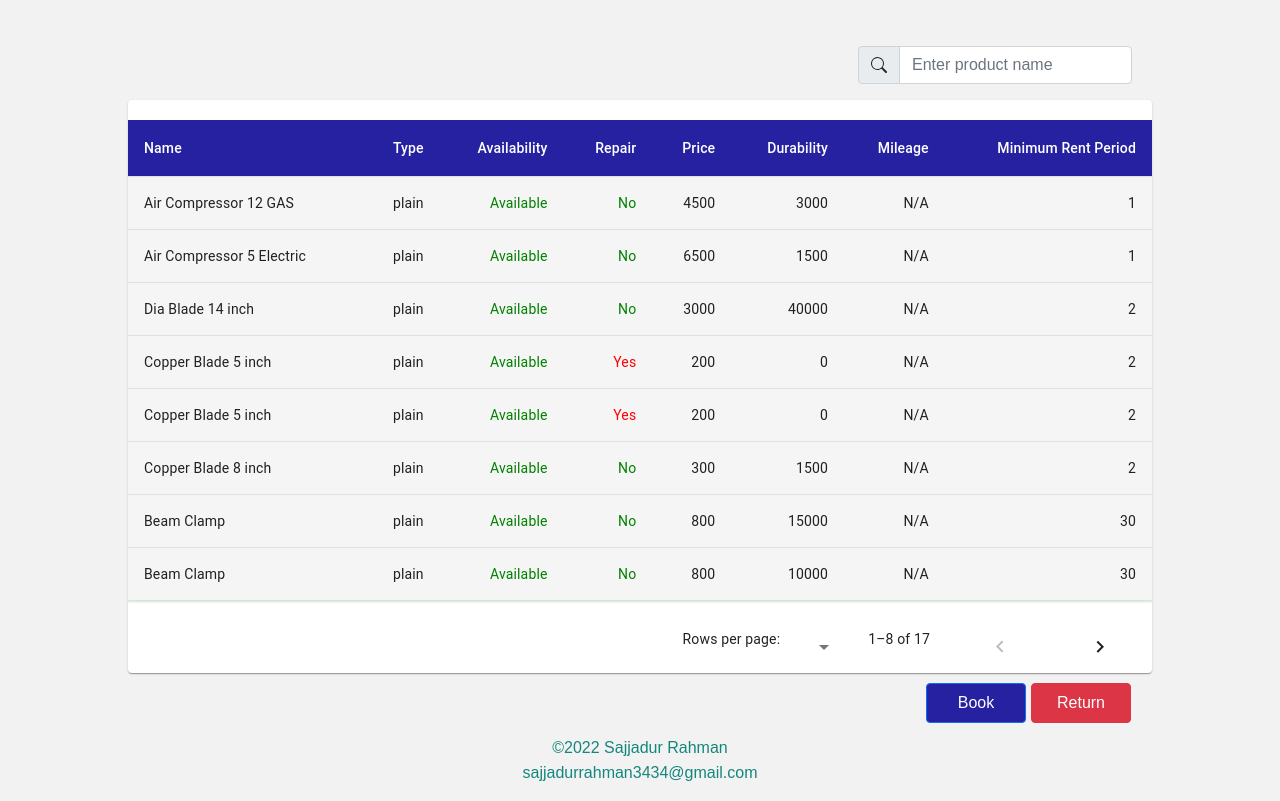
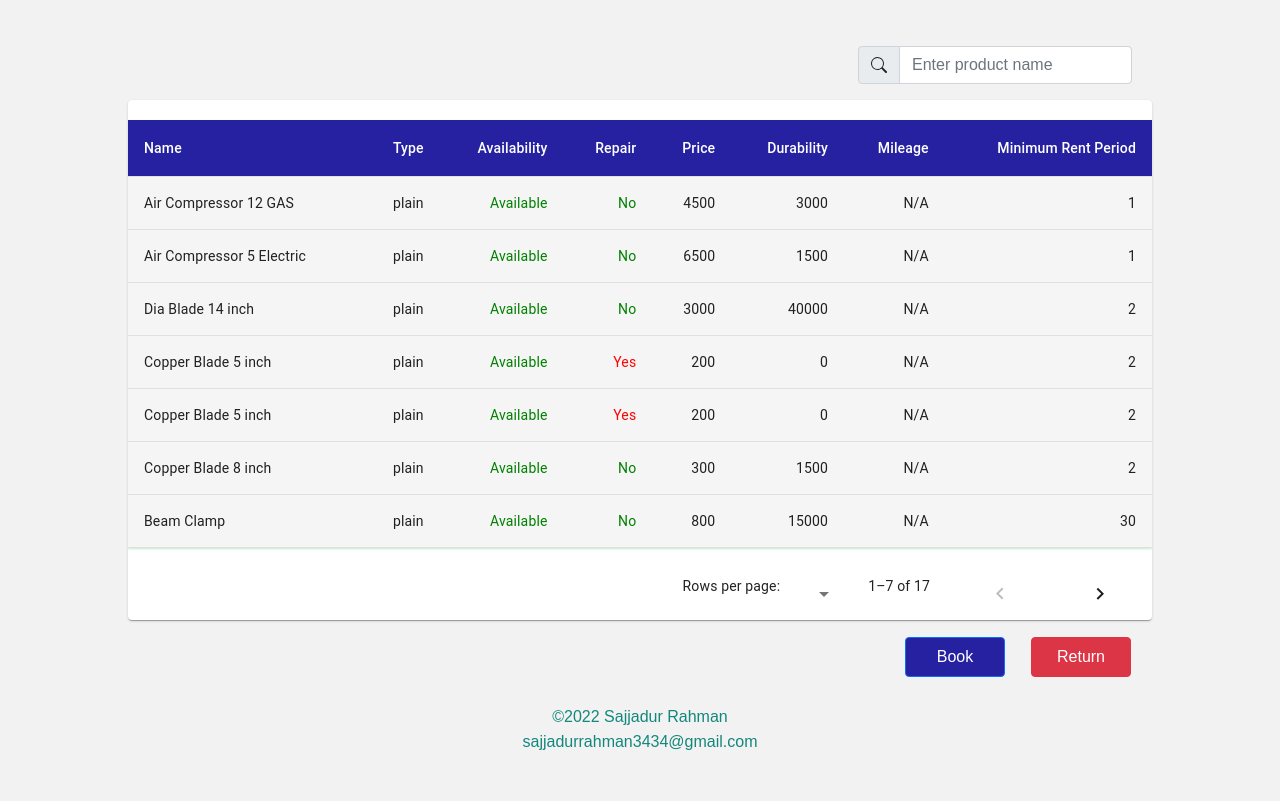
Before and after one commit to sajjad355/Next-Rental-software, a React (Create React App) app: page / in a window 1280 px wide. Built offline with nearby package versions, Linux system fonts and the light colour scheme.

Commit message:
Design Fixed

```diff
--- a/src/asset/css/style.css
+++ b/src/asset/css/style.css
@@ -280,6 +280,16 @@ color: white;
   .email{
       margin-top: -15px;
   }
-  .copy-right{
-    margin-top: -35px;
+  .footer{
+    margin-top: -20px;
   }
+#outer
+{
+    width:100%;
+    text-align: right;
+    margin-top: 7px;
+}
+.inner
+{
+    display: inline-block;
+}
--- a/src/components/BookProduct/Booking.js
+++ b/src/components/BookProduct/Booking.js
@@ -2,6 +2,8 @@ import React, { useState, useEffect } from "react";
 import { Modal, Form, Button, InputGroup } from "react-bootstrap";
 import { dayDifferenceCalculate } from "../../utils/dayDifferenceCalculate";
 import { saveProducts } from "../../utils/localStroageProduct"
+import Swal from "sweetalert2";
+
 
 
 
@@ -12,15 +14,17 @@ export default function BookProduct(props) {
     const [amountPreview, setamountPreview] = useState("");
     const [fromDate, setFromdate] = useState("");
     const [toDate, setToDate] = useState("");
-    const [bookModal, setBookModal] = useState(true);
+    const [bookModal, setBookModal] = useState(false);
     const [bookError, setBookError] = useState("");
 
     useEffect(() => {
     }, []);
 
     function toggleModal() {
+        setFromdate("");
+        setToDate("");
+        setProductBooking("");
         setBookModal(false);
-        window.location.reload();
     }
 
     function toggleModalBookingValueComplted() {
@@ -46,7 +50,13 @@ export default function BookProduct(props) {
         { saveProducts(dataObj) }
 
         setBookModal(false);
-        window.location.reload();
+        Swal.fire(
+            "Congratulations!",
+            "Product Booked.",
+            "success"
+        ).then(function () {
+            window.location.reload(false);
+        });
     }
 
     function toggleBookingValueCancel() {
@@ -84,7 +94,10 @@ export default function BookProduct(props) {
     }
     return (
 
-        <div className="App">
+        <div className="">
+            <div className="mb-5 book-return">
+                <Button onClick={() => setBookModal(true)} className="book">Book</Button>
+            </div>
 
             {/* Book Product Initialize */}
             <Modal
--- a/src/components/DataTable/DataTable.js
+++ b/src/components/DataTable/DataTable.js
@@ -27,25 +27,24 @@ export default function DataTable(props) {
                     <TableView />
                 </ErrorBoundary>
             </div>
-            <div className="mb-5 book-return">
-                <Button onClick={toggleModal} className="book" data-testid="button">Book</Button>
-                <Button onClick={toggleModalReturn} className="return" variant="danger">Return</Button>
+
+            <div>
+                <div id="outer">
+                    <div class="inner">
+                        <ErrorBoundary>
+                            <BookProduct status={isOpen} />
+                        </ErrorBoundary>
+                    </div>
+                    <div class="inner">
+                        <ErrorBoundary>
+                            <ReturnProduct status={isOpenReturn} />
+                        </ErrorBoundary>
+                    </div>
+                </div>
             </div>
-            <div>
-                {isOpen ?
-                    <ErrorBoundary>
-                        <BookProduct status={isOpen} />
-                    </ErrorBoundary>
-                    : ""
-                }
-                {isOpenReturn ?
-                    <ErrorBoundary>
-                        <ReturnProduct status={isOpenReturn} />
-                    </ErrorBoundary> : ""}
 
-            </div>
             <div className="">
-                <p className="copy-right">©2022 Sajjadur Rahman</p>
+                <p className="footer">©2022 Sajjadur Rahman</p>
                 <p className="email">sajjadurrahman3434@gmail.com</p>
             </div>
         </div >
--- a/src/components/ReturnProduct/Return.js
+++ b/src/components/ReturnProduct/Return.js
@@ -1,6 +1,8 @@
 import React, { useState, useEffect } from "react";
 import { Modal, Button, InputGroup } from "react-bootstrap";
 import { saveProducts } from "../../utils/localStroageProduct"
+import Swal from "sweetalert2";
+
 
 
 export default function ReturnProduct(props) {
@@ -11,7 +13,7 @@ export default function ReturnProduct(props) {
     const [amountPreview, setamountPreview] = useState("");
     const [repair, setRepair] = useState("");
     const [rentPeriod, setRentPeriod] = useState("");
-    const [returnModal, setReturnModal] = useState(true);
+    const [returnModal, setReturnModal] = useState(false);
     const [returnError, setReturnError] = useState("");
 
 
@@ -22,7 +24,8 @@ export default function ReturnProduct(props) {
     function toggleModalReturn() {
         setIsOpenReturn(!isOpenReturn);
         setReturnModal(!returnModal);
-        window.location.reload();
+        setAmount("");
+        setProduct("");
     }
 
     function toggleModalReturnValueFinal() {
@@ -41,8 +44,15 @@ export default function ReturnProduct(props) {
         }
         localStorage.removeItem("data");
         { saveProducts(dataObj) }
+        setReturnModal(!returnModal);
 
-        window.location.reload();
+        Swal.fire(
+            "Success!",
+            "Product Returned.",
+            "success"
+        ).then(function () {
+            window.location.reload(false);
+        });
     }
     function toggleModalReturnValue() {
         if (product && amount) {
@@ -66,7 +76,11 @@ export default function ReturnProduct(props) {
     }
 
     return (
-        <div className="App">
+        <div className="">
+
+            <div className="mb-5 book-return">
+                <Button onClick={() => setReturnModal(true)} className="return" variant="danger">Return</Button>
+            </div>
 
             {/* Return Product Initialize */}
             <Modal
--- a/src/components/TableView/ProductTable.js
+++ b/src/components/TableView/ProductTable.js
@@ -11,6 +11,7 @@ import Paper from "@mui/material/Paper";
 import { InputGroup, FormControl } from "react-bootstrap";
 
 
+
 const ProductTable = () => {
     const [searchTerm, setSearchTerm] = useState("");
     const [products, setProducts] = useState(
@@ -18,7 +19,7 @@ const ProductTable = () => {
     );
 
     const [page, setPage] = React.useState(0);
-    const [rowsPerPage, setRowsPerPage] = React.useState(8);
+    const [rowsPerPage, setRowsPerPage] = React.useState(7);
 
     const handleChangePage = (event, newPage) => {
         setPage(newPage);
```
